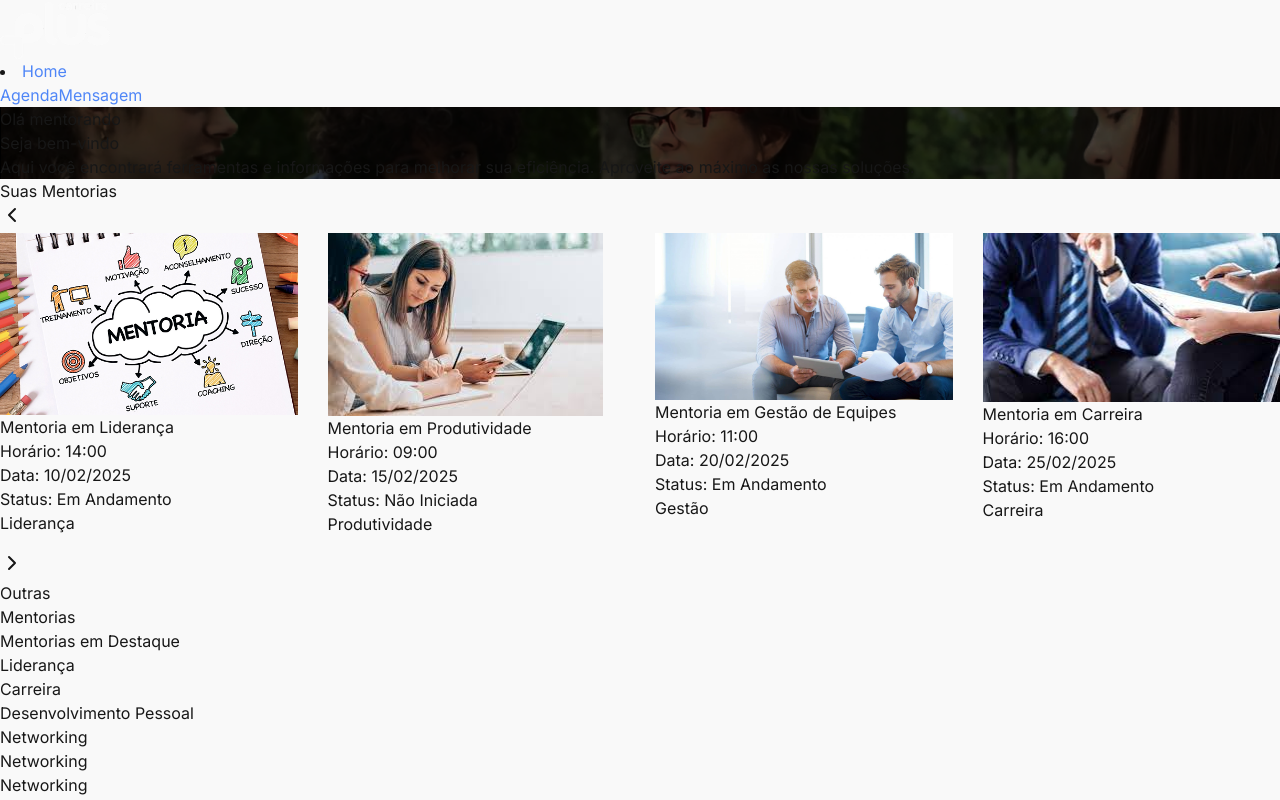
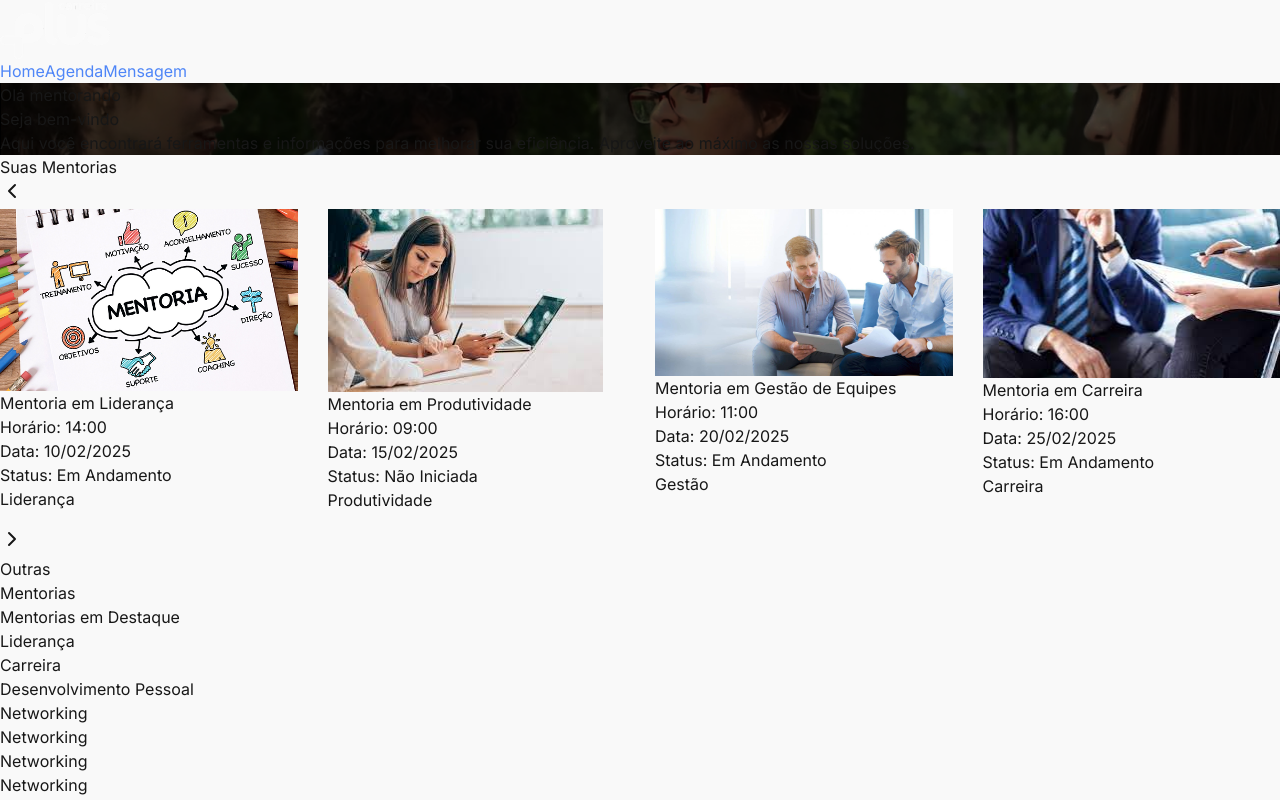
Before and after one commit to Convergente-CUBO/mentoria_mv, a Next.js app: page / in a window 1280 px wide. Shown: the top 800 px of the page. Built offline with nearby package versions, Linux system fonts and the light colour scheme.

Commit message:
feat fix: ajuste no top bar para o direcionamento quando a tela de messagem for criado

```diff
--- a/src/app/components/TopBar.tsx
+++ b/src/app/components/TopBar.tsx
@@ -21,18 +21,18 @@ export default function TopBar() {
         {/* Menu ou Ações */}
         <div className="flex-1 flex justify-center space-x-6">
           {/* Link para a Home */}
-          <li>
-            <Link href="/">Home</Link> {/* Vai para a página inicial */}
-          </li>
+          <button className="relative px-3 py-1 transition hover:after:content-[''] after:block after:w-full after:h-0.5 after:bg-blue-500 after:scale-x-0 after:transition-transform after:duration-300 hover:after:scale-x-100">
+            <Link className="text-white" href="/">Home</Link> {/* Vai para a página inicial */}
+          </button>
 
           {/* Link para a Agenda */}
-          <button className="relative px-3 py-1 transition text-white hover:after:content-[''] after:block after:w-full after:h-0.5 after:bg-blue-500 after:scale-x-0 after:transition-transform after:duration-300 hover:after:scale-x-100">
-            <Link href="/agenda">Agenda</Link> {/* Vai para a página inicial */}
+          <button className="relative px-3 py-1 transition hover:after:content-[''] after:block after:w-full after:h-0.5 after:bg-blue-500 after:scale-x-0 after:transition-transform after:duration-300 hover:after:scale-x-100">
+            <Link className="text-white" href="/agenda">Agenda</Link> {/* Vai para a página inicial */}
           </button>
 
-          {/* Botão de Mensagem (sem link) */}
-          <button className="relative px-3 py-1 transition text-white hover:after:content-[''] after:block after:w-full after:h-0.5 after:bg-blue-500 after:scale-x-0 after:transition-transform after:duration-300 hover:after:scale-x-100">
-            <Link href="/mentorando">Mensagem</Link> {/* Vai para a página inicial */}
+          {/* Botão de Mensagem */}
+          <button className="relative px-3 py-1 transition hover:after:content-[''] after:block after:w-full after:h-0.5 after:bg-blue-500 after:scale-x-0 after:transition-transform after:duration-300 hover:after:scale-x-100">
+            <Link className="text-white" href="">Mensagem</Link>
           </button>
         </div>
       </div>
```
